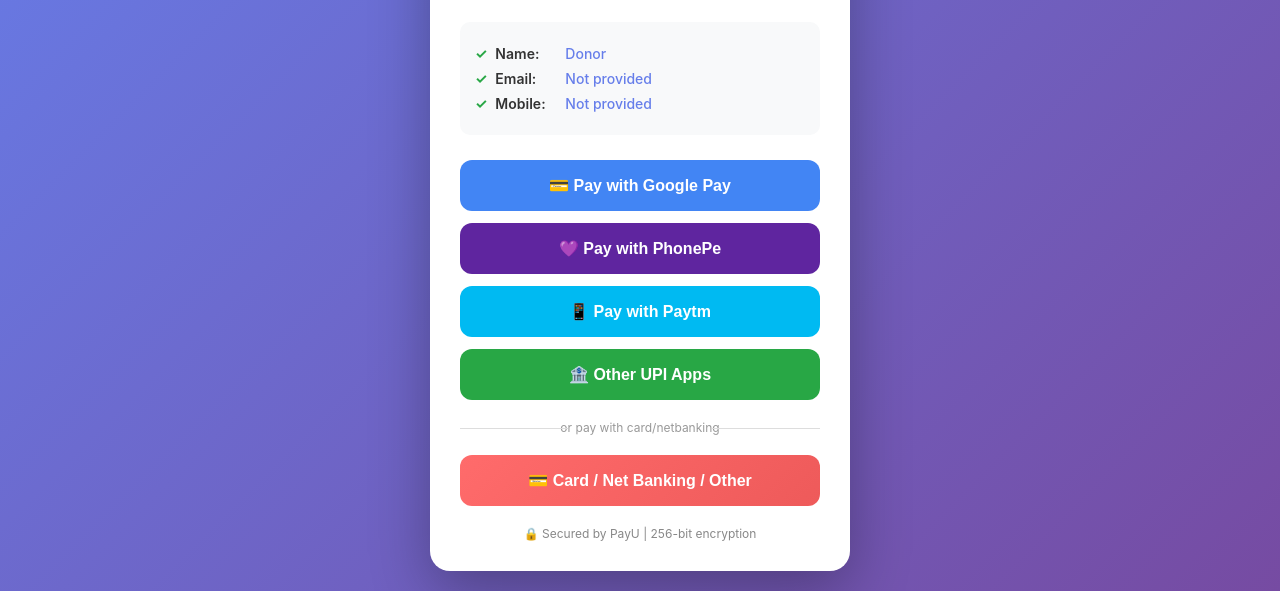
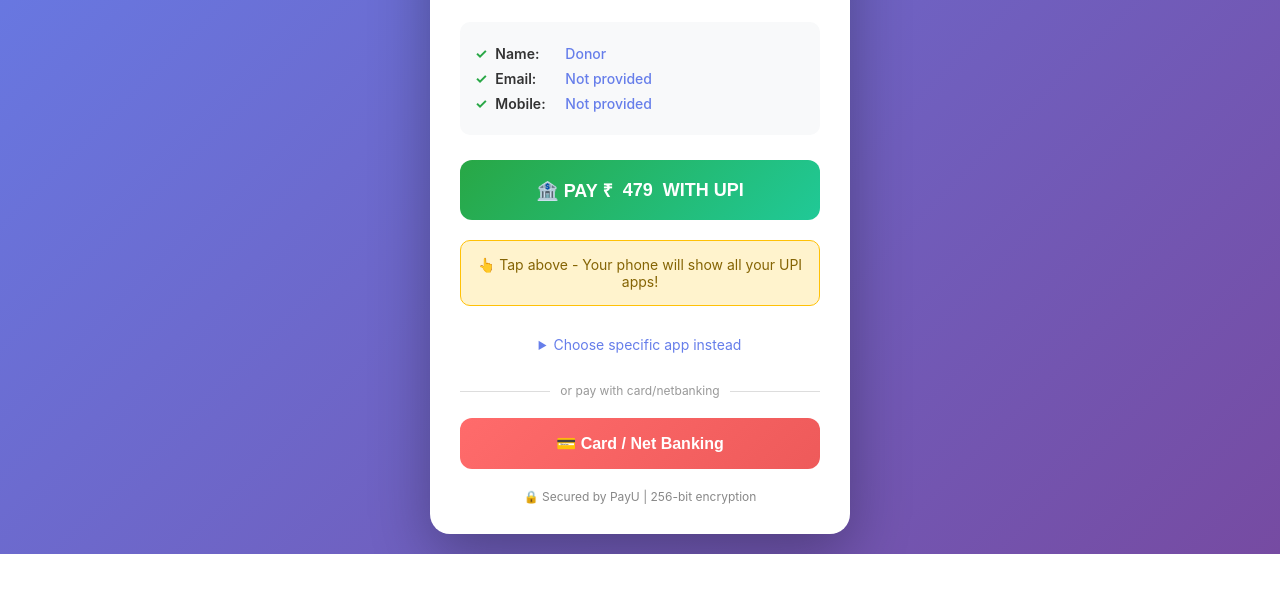
Before and after one commit to durgappcmc-spec/donation-page, a plain HTML site: page index.html in a window 1280 px wide. Shown: the part 278-869 px from the top of the page. After the commit the page ends 832 px from the top, so only its background shows below. Drawn offline with Linux system fonts and the light colour scheme.

Commit message:
Update index.html

```diff
--- a/index.html
+++ b/index.html
@@ -62,6 +62,15 @@
         .donor-info .check { color: #28a745; margin-right: 8px; font-weight: bold; }
         .donor-info .label { color: #333; font-weight: 600; min-width: 70px; }
         .donor-info .value { color: #667eea; font-weight: 500; }
+        .auto-open-msg {
+            background: #fff3cd;
+            border: 1px solid #ffc107;
+            padding: 15px;
+            border-radius: 10px;
+            margin-bottom: 20px;
+            text-align: center;
+        }
+        .auto-open-msg p { color: #856404; font-size: 14px; margin: 0; }
         .upi-buttons { display: flex; flex-direction: column; gap: 12px; margin-bottom: 20px; }
         .upi-btn {
             display: flex;
@@ -79,10 +88,10 @@
         }
         .upi-btn:hover { transform: translateY(-2px); box-shadow: 0 5px 20px rgba(0,0,0,0.2); }
         .upi-btn:active { transform: translateY(0); }
+        .primary-upi { background: linear-gradient(135deg, #28a745 0%, #20c997 100%); font-size: 18px; padding: 18px; }
         .gpay { background: #4285f4; }
         .phonepe { background: #5f259f; }
         .paytm { background: #00baf2; }
-        .other-upi { background: #28a745; }
         .payu-btn {
             background: linear-gradient(135deg, #ff6b6b 0%, #ee5a5a 100%);
             width: 100%;
@@ -99,7 +108,7 @@
             content: '';
             position: absolute;
             top: 50%;
-            width: 30%;
+            width: 25%;
             height: 1px;
             background: #ddd;
         }
@@ -112,16 +121,25 @@
             border: 3px solid #f3f3f3;
             border-top: 3px solid #667eea;
             border-radius: 50%;
-            width: 30px;
-            height: 30px;
+            width: 40px;
+            height: 40px;
             animation: spin 1s linear infinite;
-            margin: 0 auto 10px;
+            margin: 0 auto 15px;
         }
         @keyframes spin {
             0% { transform: rotate(0deg); }
             100% { transform: rotate(360deg); }
         }
         #buttons.hidden { display: none; }
+        .other-options { margin-top: 20px; }
+        .other-options summary {
+            cursor: pointer;
+            color: #667eea;
+            font-size: 14px;
+            text-align: center;
+            padding: 10px;
+        }
+        .other-options[open] summary { margin-bottom: 15px; }
     </style>
 </head>
 <body>
@@ -129,7 +147,7 @@
         <div class="header">
             <span class="monthly-badge">🔄 MONTHLY AUTOPAY</span>
             <h1>Complete Your Donation</h1>
-            <p>Your details are pre-filled - just 1 tap!</p>
+            <p>Your details are pre-filled!</p>
         </div>
 
         <div class="amount-display">
@@ -143,20 +161,41 @@
             <p><span class="check">✓</span><span class="label">Mobile:</span><span class="value" id="displayPhone">-</span></p>
         </div>
 
+        <div id="autoOpenMsg" class="auto-open-msg" style="display:none;">
+            <p>📱 Opening your UPI app...</p>
+        </div>
+
         <div id="buttons">
+            <!-- PRIMARY: One-tap UPI button -->
             <div class="upi-buttons">
-                <button class="upi-btn gpay" onclick="openUPI('gpay')">💳 Pay with Google Pay</button>
-                <button class="upi-btn phonepe" onclick="openUPI('phonepe')">💜 Pay with PhonePe</button>
-                <button class="upi-btn paytm" onclick="openUPI('paytm')">📱 Pay with Paytm</button>
-                <button class="upi-btn other-upi" onclick="openUPI('upi')">🏦 Other UPI Apps</button>
+                <button class="upi-btn primary-upi" onclick="openUPI('upi')">
+                    🏦 PAY ₹<span id="btnAmount">479</span> WITH UPI
+                </button>
             </div>
+
+            <div class="auto-open-msg" id="upiNote">
+                <p>👆 Tap above - Your phone will show all your UPI apps!</p>
+            </div>
+
+            <!-- OTHER OPTIONS (collapsed) -->
+            <details class="other-options">
+                <summary>Choose specific app instead</summary>
+                <div class="upi-buttons">
+                    <button class="upi-btn gpay" onclick="openUPI('gpay')">💳 Google Pay</button>
+                    <button class="upi-btn phonepe" onclick="openUPI('phonepe')">💜 PhonePe</button>
+                    <button class="upi-btn paytm" onclick="openUPI('paytm')">📱 Paytm</button>
+                </div>
+            </details>
+
             <div class="divider">or pay with card/netbanking</div>
-            <button class="upi-btn payu-btn" onclick="openPayU()">💳 Card / Net Banking / Other</button>
+
+            <button class="upi-btn payu-btn" onclick="openPayU()">💳 Card / Net Banking</button>
         </div>
 
         <div id="loading" class="loading">
             <div class="spinner"></div>
             <p>Opening payment app...</p>
+            <p style="font-size:12px; color:#888; margin-top:10px;">If nothing opens, tap a button below</p>
         </div>
 
         <div class="secure-badge">🔒 Secured by PayU | 256-bit encryption</div>
@@ -169,11 +208,12 @@
         const config = {
             merchantVpa: 'yourmerchant@payu',      // Your PayU VPA
             merchantName: 'Your Organization',     // Your organization name
-            merchantCode: '5411'                   // Your MCC code
+            merchantCode: '5411',                  // Your MCC code
+            autoOpenUPI: true                      // Auto-open UPI on page load
         };
         // =====================================================
 
-        // Get URL parameters (auto-filled from Python campaign)
+        // Get URL parameters
         const params = new URLSearchParams(window.location.search);
 
         const donorData = {
@@ -186,12 +226,11 @@
             payuUrl: params.get('payu') || ''
         };
 
-        // Set firstName if not provided
         if (!donorData.firstName && donorData.name) {
             donorData.firstName = donorData.name.split(' ')[0];
         }
 
-        // Format phone number
+        // Format phone
         function formatPhone(phone) {
             if (!phone) return 'Not provided';
             phone = phone.replace(/\D/g, '');
@@ -201,13 +240,14 @@
             return phone;
         }
 
-        // Display donor info (AUTO-FILLED FROM URL)
+        // Display donor info
         document.getElementById('displayName').textContent = donorData.name;
         document.getElementById('displayEmail').textContent = donorData.email || 'Not provided';
         document.getElementById('displayPhone').textContent = formatPhone(donorData.phone);
         document.getElementById('displayAmount').textContent = donorData.amount;
+        document.getElementById('btnAmount').textContent = donorData.amount;
 
-        // Build UPI URL for different apps
+        // Build UPI URL
         function buildUPIUrl(app) {
             const upiParams = new URLSearchParams({
                 pa: config.merchantVpa,
@@ -240,7 +280,7 @@
             document.getElementById('loading').classList.remove('show');
         }
 
-        // Open UPI app
+        // Open UPI
         function openUPI(app) {
             const url = buildUPIUrl(app);
             showLoading();
@@ -248,18 +288,17 @@
             const startTime = Date.now();
             window.location.href = url;
 
-            // Fallback after 2.5 seconds
+            // Fallback after 3 seconds
             setTimeout(function() {
                 hideLoading();
-                if (Date.now() - startTime < 3000) {
-                    if (confirm('UPI app not found. Pay with Card/Net Banking instead?')) {
-                        openPayU();
-                    }
+                if (Date.now() - startTime < 3500) {
+                    // App didn't open - show buttons
+                    document.getElementById('upiNote').innerHTML = '<p>⚠️ No UPI app found. Choose an option below or use Card/Net Banking.</p>';
                 }
-            }, 2500);
+            }, 3000);
         }
 
-        // Open PayU for card/netbanking
+        // Open PayU
         function openPayU() {
             if (donorData.payuUrl) {
                 showLoading();
@@ -269,8 +308,28 @@
             }
         }
 
-        // Debug log
+        // AUTO-OPEN UPI on mobile devices
+        function isMobile() {
+            return /Android|webOS|iPhone|iPad|iPod|BlackBerry|IEMobile|Opera Mini/i.test(navigator.userAgent);
+        }
+
+        // Auto-open UPI after page loads (only on mobile)
+        if (config.autoOpenUPI && isMobile()) {
+            window.addEventListener('load', function() {
+                // Show message
+                document.getElementById('autoOpenMsg').style.display = 'block';
+                document.getElementById('upiNote').style.display = 'none';
+
+                // Wait 1 second then auto-open
+                setTimeout(function() {
+                    document.getElementById('autoOpenMsg').style.display = 'none';
+                    openUPI('upi');
+                }, 1000);
+            });
+        }
+
         console.log('Donor Data:', donorData);
+        console.log('Is Mobile:', isMobile());
     </script>
 </body>
 </html>
```
